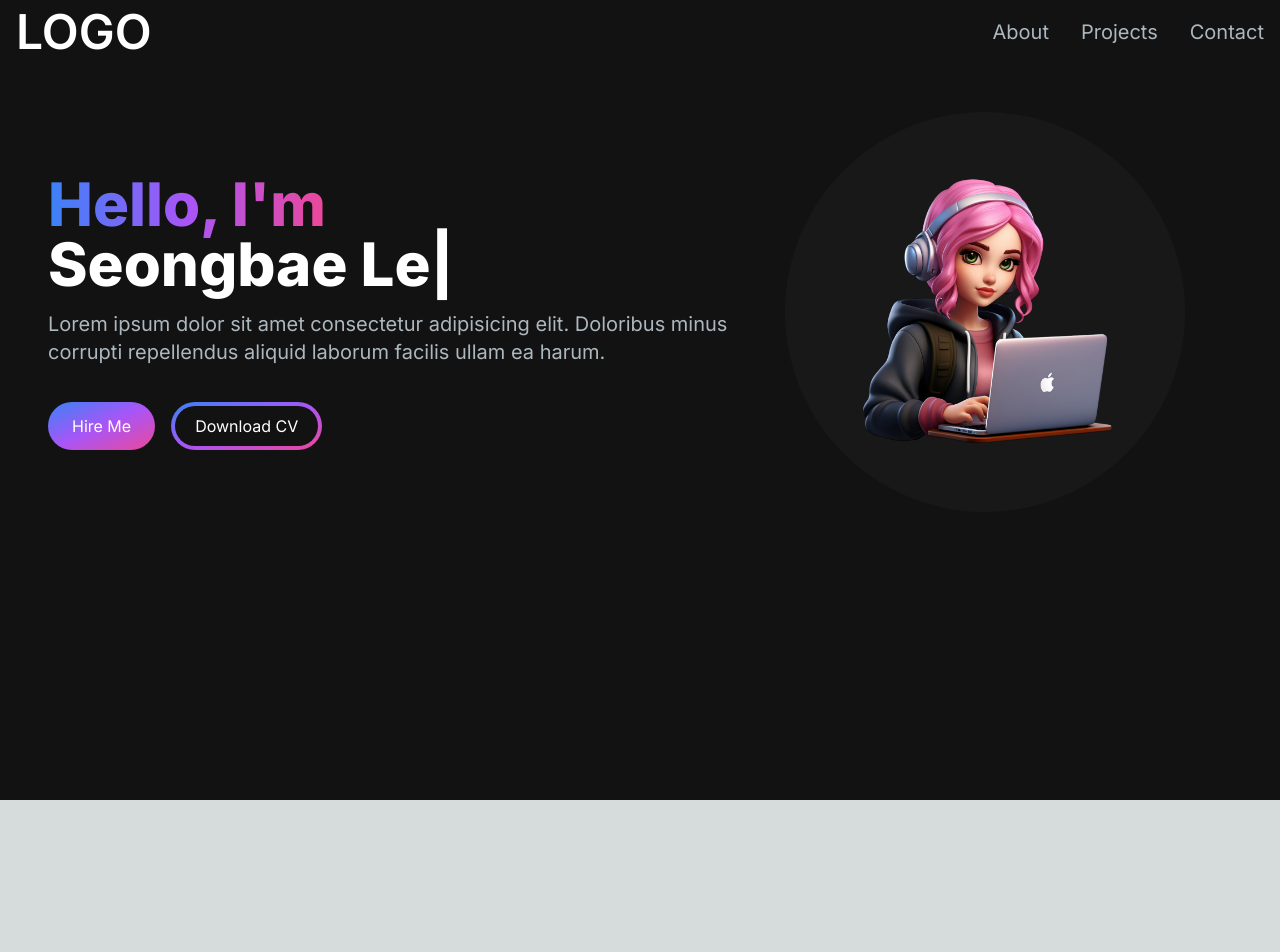
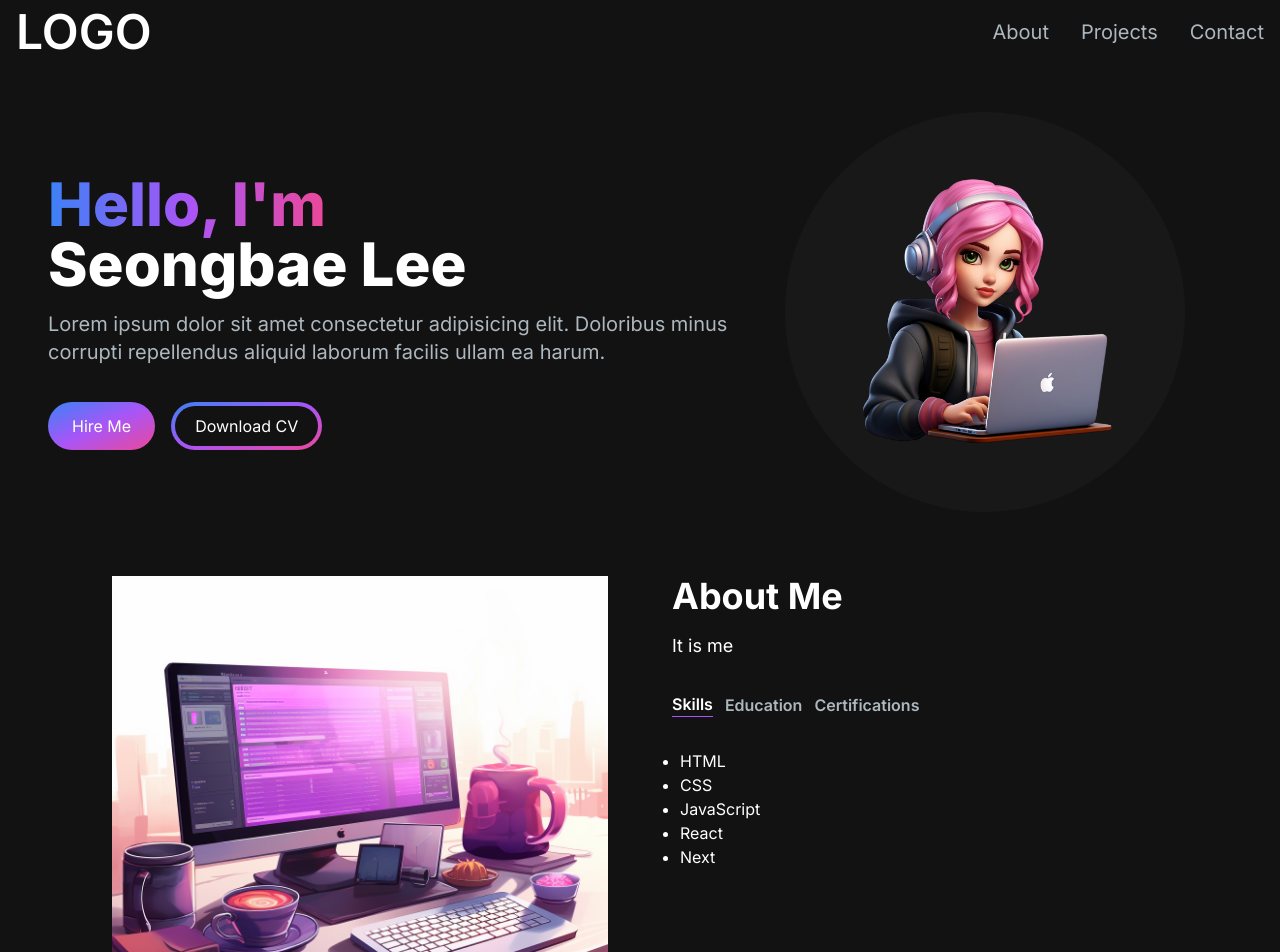
Before and after one commit to Seongbae94/next-portfolio, a Next.js app: page / in a window 1280 px wide. Shown: the top 952 px of the page. Before the commit the page ends 800 px from the top, so only its background shows below. Built offline with nearby package versions, Linux system fonts and the light colour scheme.

Commit message:
work on about section
work on about section

```diff
--- /dev/null
+++ b/src/app/components/AboutSection.jsx
@@ -0,0 +1,96 @@
+"use client";
+import React, { useState, useTransition } from "react";
+import Image from "next/image";
+import TabButton from "./TabButton";
+
+const TAB_DATA = [
+  {
+    title: "Skills",
+    id: "skills",
+    content: (
+      <ul className="list-disc pl-2">
+        <li>HTML</li>
+        <li>CSS</li>
+        <li>JavaScript</li>
+        <li>React</li>
+        <li>Next</li>
+      </ul>
+    ),
+  },
+  {
+    title: "Education",
+    id: "education",
+    content: (
+      <ul className="list-disc pl-2">
+        <li>Centennial College, Electronices Engineering Technology</li>
+        <li>Ship 99 bootcamp</li>
+      </ul>
+    ),
+  },
+  {
+    title: "Certifications",
+    id: "certifications",
+    content: (
+      <ul className="list-disc pl-2">
+        <li>HTML</li>
+        <li>CSS</li>
+        <li>JavaScript</li>
+        <li>React</li>
+        <li>Next</li>
+      </ul>
+    ),
+  },
+];
+
+const AboutSection = () => {
+  const [tab, setTab] = useState("skills");
+  const [isPending, startTransition] = useTransition();
+
+  const handleTabChange = (id) => {
+    startTransition(() => {
+      setTab(id);
+    });
+  };
+
+  return (
+    <section className="text-white ">
+      <div className="md:grid md:grid-cols-2 gap-8 items-center py-8 px-4 xl:gap-16 sm:py-16 xl:px-16">
+        <Image
+          src="/images/about-image.png"
+          width={500}
+          height={500}
+          alt="hero-image"
+        />
+        <div className="mt-4 md:mt-0 text-left flex flex-col h-full">
+          <h2 className="text-4xl font-bold text-white mb-4">About Me</h2>
+          <p className="text-base lg:text-lg">It is me</p>
+          <div className="flex flex-row justify-start mt-8">
+            <TabButton
+              selectTab={() => handleTabChange("skills")}
+              active={tab === "skills"}
+            >
+              Skills
+            </TabButton>
+            <TabButton
+              selectTab={() => handleTabChange("education")}
+              active={tab === "education"}
+            >
+              Education
+            </TabButton>
+            <TabButton
+              selectTab={() => handleTabChange("certifications")}
+              active={tab === "certifications"}
+            >
+              Certifications
+            </TabButton>
+          </div>
+          <div className="mt-8">
+            {TAB_DATA.find((t) => t.id === tab).content}
+          </div>
+        </div>
+      </div>
+    </section>
+  );
+};
+
+export default AboutSection;
--- /dev/null
+++ b/src/app/components/TabButton.jsx
@@ -0,0 +1,16 @@
+import React from "react";
+
+const TabButton = ({ active, selectTab, children }) => {
+  const buttonClasses = active
+    ? "text-white border-b border-purple-500"
+    : "text-[#ADB7BE]";
+  return (
+    <button onClick={selectTab}>
+      <p className={`mr-3 font-semibold hover:text-white ${buttonClasses}`}>
+        {children}
+      </p>
+    </button>
+  );
+};
+
+export default TabButton;
--- a/src/app/page.js
+++ b/src/app/page.js
@@ -1,6 +1,7 @@
 import Image from "next/image";
 import HeroSection from "./components/HeroSection";
 import Navbar from "./components/Navbar";
+import AboutSection from "./components/AboutSection";
 
 export default function Home() {
   return (
@@ -8,6 +9,7 @@
       <Navbar />
       <div className="container mt-24 mx-auto px-12 py-4">
         <HeroSection />
+        <AboutSection />
       </div>
     </main>
   );
```
Also changed, not shown: public/images/about-image.png (added).
